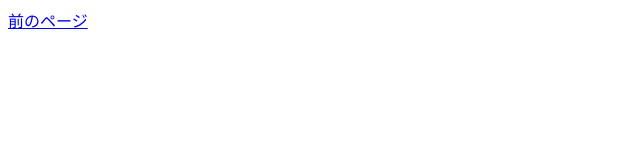
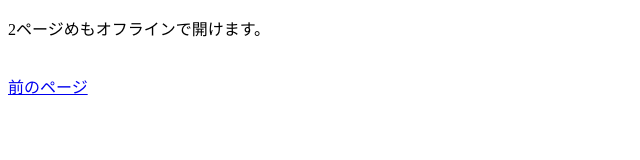
Before and after one commit to lassickuramochi/lassickuramochi.github.io, a plain HTML site: page page2.html in a window 1280 px wide. Shown: the whole page, without its empty margins (0-640 px from the left). Drawn offline with Linux system fonts and the light colour scheme.

Commit message:
2ページ目に文言を追加

```diff
--- a/page2.html
+++ b/page2.html
@@ -7,6 +7,8 @@
   </head>
   <body>
     <div>
+      <p>2ページめもオフラインで開けます。</p>
+      <br>
       <a href="./index.html">前のページ</a>
     </div>
   </body>
```
